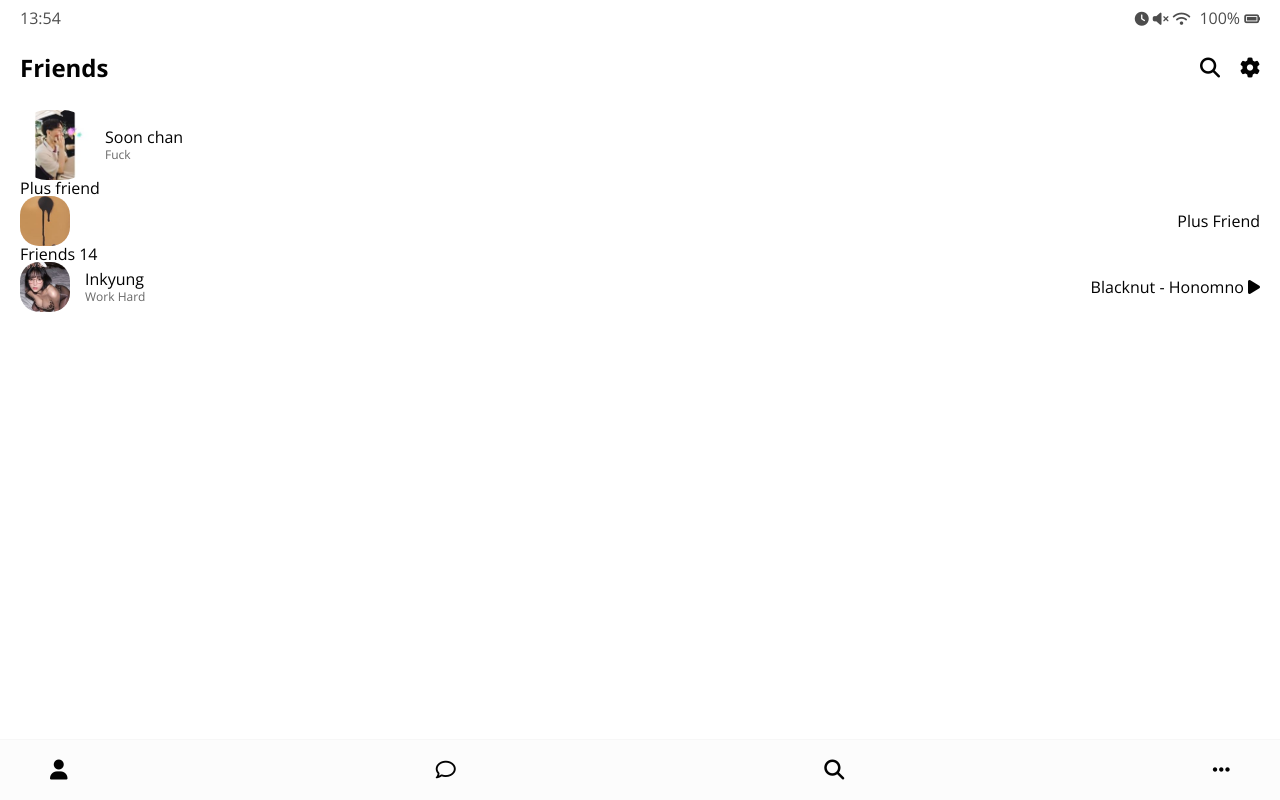
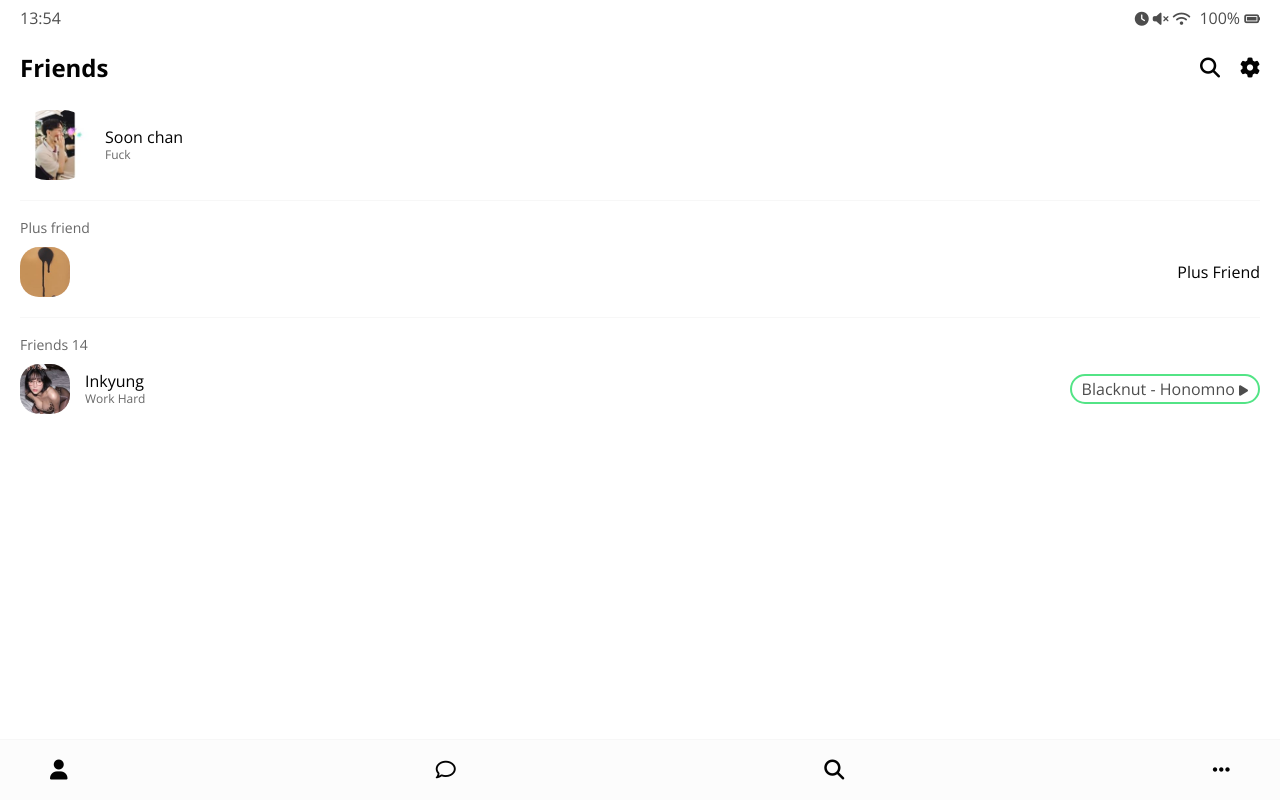
Before and after one commit to Kwon770/Kakao-Clone, a plain HTML site: page friends.html in a window 1280 px wide. Drawn offline with nearby package versions, Linux system fonts and the light colour scheme.

Commit message:
2-7 friends screen

```diff
--- a/css/friend.css
+++ b/css/friend.css
@@ -44,3 +44,17 @@
 .friend .chat__timestamp {
   font-size: 12px;
 }
+
+.friend .friend__now-listening {
+  padding: 5px 10px;
+  border: 2px solid #53e486;
+  border-radius: 15px;
+  font-variant: 14px;
+}
+
+.friend__now-listening span {
+  opacity: 0.7;
+}
+.friend__now-listening i {
+  font-size: 12px;
+}
--- /dev/null
+++ b/css/friends.css
@@ -0,0 +1,13 @@
+.friends .friends__plus {
+  padding: 20px 0px;
+  border-top: 1px solid #f7f7f7;
+  border-bottom: 1px solid #f7f7f7;
+  margin: 20px 0px;
+}
+
+.friends__plus .friends__title,
+.friends__list .friends__title {
+  font-size: 14px;
+  opacity: 0.6;
+  margin-bottom: 12px;
+}
--- a/css/styles.css
+++ b/css/styles.css
@@ -3,6 +3,7 @@
 @import "header.css";
 @import "nav-bar.css";
 @import "friend.css";
+@import "friends.css";
 /*
 [[Google Fonts 이용한 font 추가 ]]
 필요없는 폰트를 추가하면 Load Speed 가 저하되므로 필요한 폰트만
--- a/friends.html
+++ b/friends.html
@@ -40,7 +40,7 @@
     </header>
     <main class="friends">
       <header class="friends__header">
-        <div class="friends__friends friend friend--lg">
+        <div class="friends__friends friend">
           <div class="friend__column">
             <img class="g-avatar friend__avatar" src="images/myAvatar.jpg"></img>
             <div class="friend__content">
@@ -51,7 +51,7 @@
         </div>
       </header>
       <div class="friends__plus">
-        <h5 class="friends__plus-title">Plus friend</h5>
+        <h5 class="friends__title">Plus friend</h5>
         <div class="friends__friends friend">
           <img class="friend__avatar" src="images/plusAvatar.jpg"></img>
           <div class="friend__content">
@@ -71,8 +71,9 @@
           </div>
           <div class="friend__column">
             <div class="friend__now-listening">
-              <span>Blacknut - Honomno</span>
+              <span>Blacknut - Honomno
               <i class="fas fa-play"></i>
+            </span>
             </div>
           </div>
         </li>
```
Also changed, not shown: index.html (+1 -3 lines).
